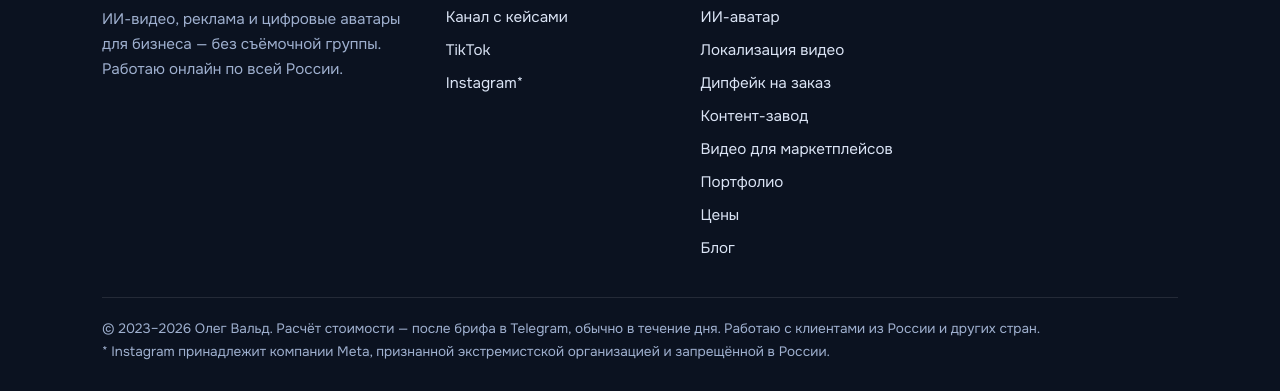
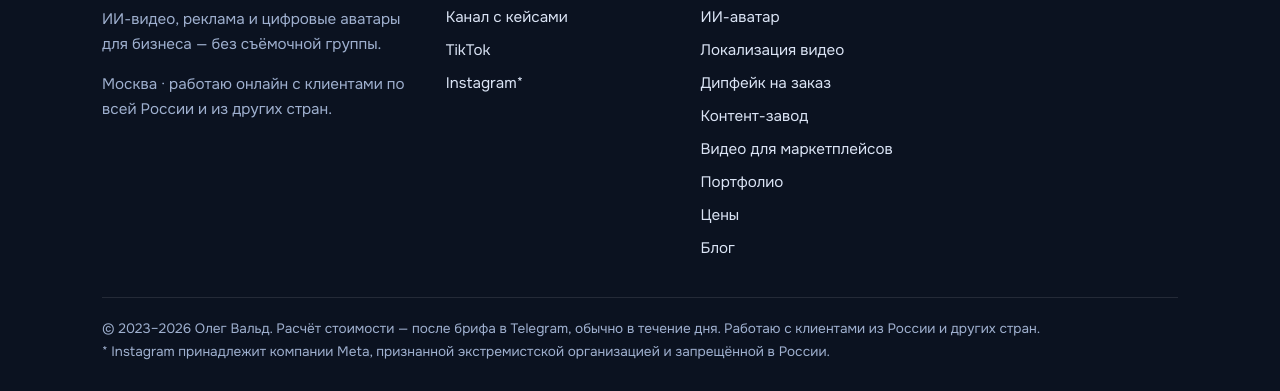
Before and after one commit to karaulanoa-coder/ai-creator-portfolio, a plain HTML site: page blog.html in a window 1280 px wide. Shown: the part 2355-2746 px from the top of the page. Drawn offline with Linux system fonts and the light colour scheme.

Commit message:
Москва в подвале и разметке Schema.org
Нужно для региональности в Яндекс Вебмастере.

Co-Authored-By: Claude Opus 5.5 <noreply@anthropic.com>
Claude-Session: https://claude.ai/code/session_018ww4zz8MWhqbEfF1GaRyLS

```diff
--- a/blog.html
+++ b/blog.html
@@ -158,7 +158,8 @@
   <div class="footer-grid">
    <div>
     <a class="brand" href="/" style="color:#fff"><img src="/assets/img/logo-256.webp" width="40" height="40" alt=""><span><b>Олег Вальд</b><small style="color:#9fb0cf">AI-креатор · ИИ-видео и реклама</small></span></a>
-    <p style="margin-top:14px">ИИ-видео, реклама и цифровые аватары для бизнеса — без съёмочной группы. Работаю онлайн по всей России.</p>
+    <p style="margin-top:14px">ИИ-видео, реклама и цифровые аватары для бизнеса — без съёмочной группы.</p>
+    <p>Москва · работаю онлайн с клиентами по всей России и из других стран.</p>
    </div>
    <div>
     <h3>Контакты</h3>
```
Also changed, not shown: 404.html (+2 -1 lines), dipfejk.html (+2 -1 lines), ii-avatar.html (+2 -1 lines), ii-avatary-i-dipfejki-v-marketinge.html (+2 -1 lines), ii-reklama.html (+2 -1 lines), index.html (+7 -1 lines), kontent-zavod.html (+2 -1 lines), lokalizaciya-video.html (+2 -1 lines), markirovka-ii-kontenta.html (+2 -1 lines), portfolio.html (+2 -1 lines), skolko-stoit-ii-avatar.html (+2 -1 lines), skolko-stoit-ii-rolik.html (+2 -1 lines), video-dlya-marketplejsov.html (+2 -1 lines), zakaz-ii-reklamy-dlya-biznesa.html (+2 -1 lines).
